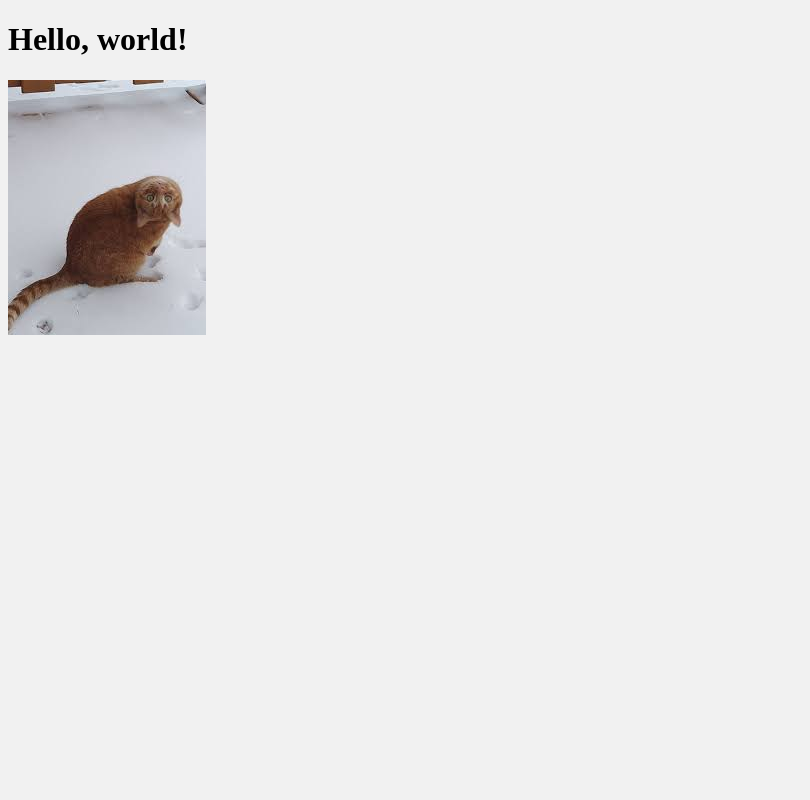
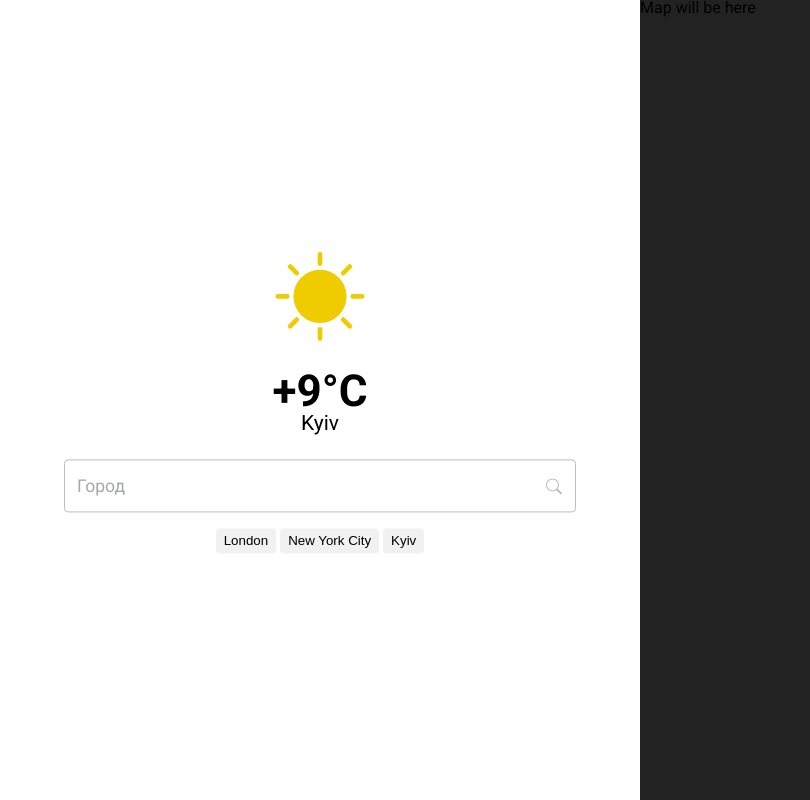
Before and after one commit to ivanartamonov/otus-weather, a website built with webpack: page src/index.html in a window 1280 px wide. Shown: the whole page, without its empty margins (0-810 px from the left). Built offline with nearby package versions, Linux system fonts and the light colour scheme.

Commit message:
Prepare HTML template

```diff
--- a/assets/styles/main.css
+++ b/assets/styles/main.css
@@ -1,3 +1,128 @@
+@import url('https://fonts.googleapis.com/css2?family=Roboto:wght@100;300;400;500;700;900&display=swap');
+
+/* Global styles */
+/* ------------------------*/
 html, body {
+    height: 100%;
+    font-family: Roboto, Arial, sans-serif;
+}
+#container {
+    display: flex;
+    flex-direction: row;
+    height: 100%;
+}
+.row {
+    flex: 1;
+}
+.map-panel {
+    background: #222;
+}
+.weather-panel {
+    position: relative;
+}
+.weather-wrapper {
+    width: 80%;
+    text-align: center;
+    position: absolute;
+    top: 50%;
+    left: 50%;
+    transform: translate(-50%, -50%);
+}
+
+/* Weather Data */
+/* ------------------------*/
+.weather-data {
+    margin-bottom: 25px;
+}
+.weather-data__icon {
+    width: 100px;
+    margin-bottom: 20px;
+}
+.weather-data__temp {
+    font-size: 44px;
+    font-weight: bold;
+}
+.weather-data__city {
+    font-size: 21px;
+}
+
+/* Input */
+/* ------------------------*/
+.text-field {
+    margin-bottom: 1rem;
+}
+.text-field__input {
+    display: block;
+    width: 100%;
+    height: calc(3.20rem + 2px);
+    padding: 0.375rem 0.75rem;
+    font-family: inherit;
+    font-size: 1.1rem;
+    font-weight: 400;
+    line-height: 1.5;
+    color: #212529;
+    background-color: #fff;
+    background-clip: padding-box;
+    border: 1px solid #bdbdbd;
+    border-radius: 0.25rem;
+    transition: border-color 0.15s ease-in-out, box-shadow 0.15s ease-in-out;
+    -webkit-appearance: none;
+    -moz-appearance: none;
+    appearance: none;
+}
+.text-field__input[type="search"]::-webkit-search-decoration,
+.text-field__input[type="search"]::-webkit-search-cancel-button,
+.text-field__input[type="search"]::-webkit-search-results-button,
+.text-field__input[type="search"]::-webkit-search-results-decoration {
+    -webkit-appearance: none;
+}
+.text-field__input::placeholder {
+    color: #212529;
+    opacity: 0.4;
+}
+.text-field__input:focus {
+    color: #212529;
+    background-color: #fff;
+    border-color: #bdbdbd;
+    outline: 0;
+    box-shadow: 0 0 0 0.2rem rgba(158, 158, 158, 0.25);
+}
+.text-field__input:disabled,
+.text-field__input[readonly] {
+    background-color: #f5f5f5;
+    opacity: 1;
+}
+.text-field__icon {
+    position: relative;
+}
+.text-field__icon .text-field__input {
+    padding-right: 2.5rem;
+}
+.text-field__aicon {
+    position: absolute;
+    display: flex;
+    align-items: center;
+    top: 0;
+    bottom: 0;
+    right: 0.875rem;
+    width: 1rem;
+    cursor: pointer;
+    color: #bdbdbd;
+    transition: color 0.15s ease-in-out;
+}
+.text-field__aicon:hover {
+    color: #212529;
+}
+
+/* Tag Button */
+/* ------------------------*/
+.tag-btn {
     background: #f1f1f1;
+    border: 0;
+    cursor: pointer;
+    padding: 5px 8px;
+    border-radius: 4px;
 }
+.tag-btn:hover {
+    background: #ccc;
+}
--- /dev/null
+++ b/assets/styles/reset.css
@@ -0,0 +1,45 @@
+html, body, div, span, applet, object, iframe,
+h1, h2, h3, h4, h5, h6, p, blockquote, pre,
+a, abbr, acronym, address, big, cite, code,
+del, dfn, em, img, ins, kbd, q, s, samp,
+small, strike, strong, sub, sup, tt, var,
+b, u, i, center,
+dl, dt, dd, ol, ul, li,
+fieldset, form, label, legend,
+table, caption, tbody, tfoot, thead, tr, th, td,
+article, aside, canvas, details, embed,
+figure, figcaption, footer, header, hgroup,
+menu, nav, output, ruby, section, summary,
+time, mark, audio, video {
+    margin: 0;
+    padding: 0;
+    border: 0;
+    font-size: 100%;
+    font: inherit;
+    vertical-align: baseline;
+}
+article, aside, details, figcaption, figure,
+footer, header, hgroup, menu, nav, section {
+    display: block;
+}
+html {
+    height: 100%;
+}
+body {
+    line-height: 1;
+}
+ol, ul {
+    list-style: none;
+}
+blockquote, q {
+    quotes: none;
+}
+blockquote:before, blockquote:after,
+q:before, q:after {
+    content: '';
+    content: none;
+}
+table {
+    border-collapse: collapse;
+    border-spacing: 0;
+}
--- a/package.json
+++ b/package.json
@@ -9,7 +9,7 @@
     "lint:fix": "prettier --write src && eslint src --fix",
     "prepare": "husky install",
     "build": "webpack --node-env production",
-    "dev": "webpack --watch --node-env development"
+    "dev": "webpack serve --node-env development"
   },
   "repository": {
     "type": "git",
--- a/src/index.html
+++ b/src/index.html
@@ -10,7 +10,56 @@
     <title>Weather App</title>
   </head>
   <body>
-    <h1>Hello, world!</h1>
+    <div id="container">
+      <div class="row weather-panel">
+        <div class="weather-wrapper">
+          <!-- Weather Data -->
+          <div class="weather-data">
+            <img class="weather-data__icon" src="../assets/images/sun.svg" />
+            <p class="weather-data__temp">+9°C</p>
+            <p class="weather-data__city">Kyiv</p>
+          </div>
+
+          <!-- City Search -->
+          <div class="text-field">
+            <div class="text-field__icon">
+              <input
+                class="text-field__input"
+                type="search"
+                name="search"
+                placeholder="Город"
+              />
+              <span class="text-field__aicon">
+                <svg
+                  xmlns="http://www.w3.org/2000/svg"
+                  width="16"
+                  height="16"
+                  fill="currentColor"
+                  viewBox="0 0 16 16"
+                >
+                  <path
+                    d="M11.742 10.344a6.5 6.5 0 1 0-1.397 1.398h-.001c.03.04.062.078.098.115l3.85 3.85a1 1 0 0 0 1.415-1.414l-3.85-3.85a1.007 1.007 0 0 0-.115-.1zM12 6.5a5.5 5.5 0 1 1-11 0 5.5 5.5 0 0 1 11 0z"
+                  />
+                </svg>
+              </span>
+            </div>
+          </div>
+
+          <!-- Previous searches -->
+          <button class="tag-btn">London</button>
+          <button class="tag-btn">New York City</button>
+          <button class="tag-btn">Kyiv</button>
+        </div>
+      </div>
+
+      <div class="row map-panel">Map will be here</div>
+    </div>
+
+    <!--
+    <div id="geo"></div>
+    <div id="city"></div>
+    <div id="temp"></div>
     <img src="../assets/images/cat.jpeg" alt="cat" />
+    -->
   </body>
 </html>
--- a/src/index.js
+++ b/src/index.js
@@ -1,3 +1,4 @@
+import "../assets/styles/reset.css";
 import "../assets/styles/main.css";
 
 export default function sayHello(msg) {
```
Also changed, not shown: assets/images/cat.jpeg (deleted), assets/images/sun.svg (added).
